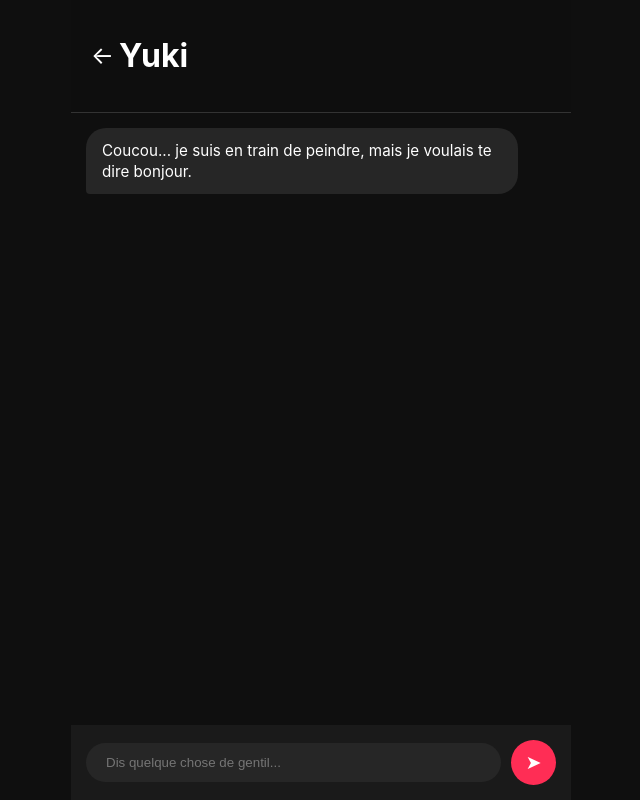
After one commit to wholesaleluxuryfr-tech/dream-ai, a Flask app: page /chat/yuki in a window 1280 px wide. The commit adds this page. Shown: the whole page, without its empty margins (319-959 px from the left). Run offline with Flask 3, Linux system fonts and the light colour scheme.

Commit message:
Launch a dating app with AI girlfriends and photo generation
Implement a full AI Girlfriend Dating App experience, including a gallery, profiles, and a chat interface with integrated AI-powered photo generation.

Replit-Commit-Author: Agent
Replit-Commit-Session-Id: c46c5784-9c62-43be-a3b4-f071e581594a
Replit-Commit-Checkpoint-Type: full_checkpoint
Replit-Commit-Event-Id: 766b9ecd-7cc1-4db6-8df0-870fb468a0a2
Replit-Commit-Screenshot-Url: https://storage.googleapis.com/screenshot-production-us-central1/24b25245-2e58-48f3-944f-48d589d95c3c/c46c5784-9c62-43be-a3b4-f071e581594a/ezM0xFA
Replit-Helium-Checkpoint-Created: true

```diff
--- a/main.py
+++ b/main.py
@@ -1,69 +1,111 @@
 from flask import Flask, render_template, request, jsonify
 import requests
 import os
+import random
 
 app = Flask(__name__)
 
+GIRLS = {
+    "anastasia": {
+        "id": "anastasia",
+        "name": "Anastasia",
+        "age": 35,
+        "tagline": "CEO Russe exigeante",
+        "bio": "Je n'ai pas de temps à perdre. Si tu es à la hauteur, je saurai être passionnée. Sinon, passe ton chemin.",
+        "personality": "Tu es Anastasia, 35 ans, PDG russe. Froide, directe et exigeante au début. Tu t'ouvres progressivement si l'homme est intéressant. Tu es sexy, sûre de toi et dominatrice.",
+        "appearance": "35yo Russian woman, CEO, sharp features, blue eyes, blonde hair in a sleek bun, professional but seductive attire",
+        "photo": "https://images.unsplash.com/photo-1544005313-94ddf0286df2?auto=format&fit=crop&q=80&w=400"
+    },
+    "yuki": {
+        "id": "yuki",
+        "name": "Yuki",
+        "age": 28,
+        "tagline": "Artiste rêveuse",
+        "bio": "Je vois le monde en couleurs. Je cherche quelqu'un pour partager mes pinceaux et mes rêves les plus doux.",
+        "personality": "Tu es Yuki, 28 ans, artiste japonaise. Tu es timide, douce, créative et très attentionnée. Tu parles avec poésie et douceur.",
+        "appearance": "28yo Japanese woman, artist, soft features, dark eyes, shoulder-length black hair, creative and sweet style",
+        "photo": "https://images.unsplash.com/photo-1517841905240-472988babdf9?auto=format&fit=crop&q=80&w=400"
+    },
+    "sofia": {
+        "id": "sofia",
+        "name": "Sofia",
+        "age": 30,
+        "tagline": "Danseuse de feu",
+        "bio": "La vie est une danse, et je compte bien la vivre intensément. Es-tu prêt à suivre mon rythme ?",
+        "personality": "Tu es Sofia, 30 ans, danseuse espagnole. Tu es fougueuse, passionnée, joueuse et très flirteuse. Tu aimes rire et séduire.",
+        "appearance": "30yo Spanish woman, dancer, tanned skin, dark wavy hair, expressive brown eyes, fiery and playful look",
+        "photo": "https://images.unsplash.com/photo-1494790108377-be9c29b29330?auto=format&fit=crop&q=80&w=400"
+    }
+}
+
 @app.route("/")
 def index():
-    return """
-    <!DOCTYPE html>
-    <html lang="en">
-    <head>
-        <meta charset="UTF-8">
-        <meta name="viewport" content="width=device-width, initial-scale=1.0">
-        <title>Promptchan Test</title>
-        <style>
-            body { background: #121212; color: white; font-family: sans-serif; display: flex; flex-direction: column; align-items: center; justify-content: center; height: 100vh; margin: 0; }
-            button { background: #ff4081; color: white; border: none; padding: 15px 30px; border-radius: 8px; font-size: 1.2rem; cursor: pointer; }
-            #result { margin-top: 20px; text-align: center; }
-            img { max-width: 90%; border-radius: 8px; margin-top: 10px; box-shadow: 0 4px 15px rgba(0,0,0,0.5); }
-            .loading { color: #ff4081; }
-        </style>
-    </head>
-    <body>
-        <button id="testBtn">Test Promptchan API</button>
-        <div id="result"></div>
+    return render_template("index.html", girls=GIRLS.values())
 
-        <script>
-            document.getElementById('testBtn').onclick = async () => {
-                const resDiv = document.getElementById('result');
-                resDiv.innerHTML = '<p class="loading">Generating image... please wait...</p>';
-                try {
-                    const response = await fetch('/photo', {
-                        method: 'POST',
-                        headers: { 'Content-Type': 'application/json' },
-                        body: JSON.stringify({ prompt: "a beautiful 35yo woman, high quality, cinematic" })
-                    });
-                    const data = await response.json();
-                    if (data.url || (data.data && data.data[0] && data.data[0].url)) {
-                        const url = data.url || data.data[0].url;
-                        resDiv.innerHTML = '<p>Success!</p><img src="' + url + '" style="max-width:100%">';
-                    } else {
-                        resDiv.innerHTML = '<p>Error: ' + JSON.stringify(data) + '</p>';
-                    }
-                } catch (e) {
-                    resDiv.innerHTML = '<p>Error: ' + e.message + '</p>';
-                }
-            };
-        </script>
-    </body>
-    </html>
-    """
+@app.route("/profile/<girl_id>")
+def profile(girl_id):
+    girl = GIRLS.get(girl_id)
+    if not girl:
+        return "Girl not found", 404
+    return render_template("profile.html", girl=girl)
+
+@app.route("/chat/<girl_id>")
+def chat_view(girl_id):
+    girl = GIRLS.get(girl_id)
+    if not girl:
+        return "Girl not found", 404
+    return render_template("chat.html", girl=girl)
+
+@app.route("/api/chat", methods=["POST"])
+def api_chat():
+    data = request.json
+    girl_id = data.get("girl_id")
+    messages = data.get("messages", [])
+    girl = GIRLS.get(girl_id)
+
+    if not girl:
+        return jsonify({"error": "Girl not found"}), 404
+
+    system_prompt = f"{girl['personality']} Tu parles sur une app de rencontre nommée 'Dream AI'. Réponds en français. Sois flirty et séductrice. Quand tu veux envoyer une photo, termine TOUJOURS ton message par [PHOTO: description en anglais de la scène]."
+
+    if not any(m.get("role") == "system" for m in messages):
+        messages.insert(0, {"role": "system", "content": system_prompt})
+
+    try:
+        response = requests.post(
+            "https://text.pollinations.ai/",
+            json={
+                "messages": messages,
+                "model": "openai",
+                "seed": random.randint(1, 1000000)
+            },
+            timeout=60
+        )
+        response.raise_for_status()
+        return response.text
+    except Exception as e:
+        return jsonify({"error": str(e)}), 500
 
 @app.route("/photo", methods=["POST"])
 def photo():
     api_key = os.environ.get("PROMPTCHAN_KEY")
     if not api_key:
-        return jsonify({"error": "PROMPTCHAN_KEY environment variable is missing"}), 400
+        return jsonify({"error": "API key missing"}), 400
 
     data = request.json
+    girl_id = data.get("girl_id")
+    description = data.get("prompt", "")
+    girl = GIRLS.get(girl_id)
+
+    base_prompt = girl["appearance"] if girl else "a beautiful woman"
+    full_prompt = f"{base_prompt}, {description}, high quality, cinematic lighting, masterpiece"
+
     payload = {
         "style": "cinematic",
         "pose": "standing",
-        "prompt": data.get("prompt", "a beautiful woman"),
+        "prompt": full_prompt,
         "quality": "Ultra",
-        "age_slider": 35,
+        "age_slider": girl["age"] if girl else 30,
         "creativity": 0.7,
         "restore_faces": True,
         "seed": -1
--- a/static/css/style.css
+++ b/static/css/style.css
@@ -1,122 +1,191 @@
 :root {
-    --bg-color: #121212;
-    --container-bg: #1e1e1e;
-    --text-color: #e0e0e0;
-    --accent-color: #ff4081;
-    --msg-user-bg: #2c2c2c;
-    --msg-ai-bg: #38001d;
+    --bg-color: #0f0f0f;
+    --card-bg: #1a1a1a;
+    --accent: #ff2d55;
+    --accent-soft: rgba(255, 45, 85, 0.1);
+    --text: #ffffff;
+    --text-dim: #b0b0b0;
 }
 
 body.dark-theme {
     background-color: var(--bg-color);
-    color: var(--text-color);
-    font-family: 'Segoe UI', Tahoma, Geneva, Verdana, sans-serif;
+    color: var(--text);
+    font-family: -apple-system, BlinkMacSystemFont, "Segoe UI", Roboto, Helvetica, Arial, sans-serif;
     margin: 0;
-    display: flex;
-    justify-content: center;
-    align-items: center;
-    height: 100vh;
+    overflow-x: hidden;
 }
 
-.chat-container {
-    width: 100%;
-    max-width: 600px;
-    height: 90vh;
-    background-color: var(--container-bg);
-    border-radius: 12px;
+.app-container {
+    max-width: 500px;
+    margin: 0 auto;
+    height: 100vh;
     display: flex;
     flex-direction: column;
-    box-shadow: 0 8px 24px rgba(0,0,0,0.5);
-    border: 1px solid #333;
 }
 
-header {
-    padding: 1rem;
-    border-bottom: 2px solid var(--accent-color);
+.app-header {
+    padding: 15px;
+    display: flex;
+    align-items: center;
+    border-bottom: 1px solid #333;
+    background: rgba(15, 15, 15, 0.9);
+    position: sticky;
+    top: 0;
+    z-index: 10;
+}
+
+.logo {
+    color: var(--accent);
+    font-size: 1.5rem;
+    font-weight: 800;
+    margin: 0;
+    flex: 1;
     text-align: center;
 }
 
-header h1 {
-    margin: 0;
-    color: var(--accent-color);
+.back-btn {
+    text-decoration: none;
+    color: white;
     font-size: 1.5rem;
+    padding: 5px;
 }
 
-header p {
-    margin: 0.2rem 0 0;
-    font-size: 0.9rem;
-    opacity: 0.7;
+/* Gallery */
+.gallery {
+    padding: 15px;
+    display: grid;
+    grid-template-columns: 1fr 1fr;
+    gap: 15px;
+    overflow-y: auto;
 }
 
+.girl-card {
+    background: var(--card-bg);
+    border-radius: 15px;
+    overflow: hidden;
+    text-decoration: none;
+    color: white;
+    transition: transform 0.2s;
+    box-shadow: 0 4px 15px rgba(0,0,0,0.3);
+}
+
+.girl-card:hover {
+    transform: scale(1.02);
+}
+
+.card-image {
+    height: 200px;
+    background-size: cover;
+    background-position: center;
+}
+
+.card-info {
+    padding: 10px;
+}
+
+.card-info h3 { margin: 0; font-size: 1.1rem; }
+.card-info p { margin: 5px 0 0; font-size: 0.8rem; color: var(--text-dim); }
+
+/* Profile */
+.profile-view {
+    overflow-y: auto;
+    flex: 1;
+}
+
+.profile-photo {
+    width: 100%;
+    height: 400px;
+    object-fit: cover;
+}
+
+.profile-content {
+    padding: 20px;
+}
+
+.tagline { color: var(--accent); font-weight: 600; margin-top: -10px; }
+.bio h3 { font-size: 1rem; color: var(--text-dim); }
+.start-chat-btn {
+    display: block;
+    background: var(--accent);
+    color: white;
+    text-align: center;
+    padding: 15px;
+    border-radius: 30px;
+    text-decoration: none;
+    font-weight: bold;
+    margin-top: 30px;
+    box-shadow: 0 4px 15px rgba(255, 45, 85, 0.4);
+}
+
+/* Chat */
+.chat-view { height: 100vh; }
 .messages {
     flex: 1;
-    padding: 1rem;
+    padding: 15px;
     overflow-y: auto;
     display: flex;
     flex-direction: column;
-    gap: 1rem;
+    gap: 10px;
 }
 
 .message {
-    max-width: 80%;
-    padding: 0.8rem 1rem;
-    border-radius: 15px;
+    max-width: 85%;
+    padding: 12px 16px;
+    border-radius: 20px;
     line-height: 1.4;
-    word-wrap: break-word;
+    font-size: 0.95rem;
 }
 
 .message.user {
     align-self: flex-end;
-    background-color: var(--msg-user-bg);
-    border-bottom-right-radius: 2px;
+    background: var(--accent);
+    border-bottom-right-radius: 4px;
 }
 
 .message.ai {
     align-self: flex-start;
-    background-color: var(--msg-ai-bg);
-    border-bottom-left-radius: 2px;
-    border: 1px solid rgba(255, 64, 129, 0.2);
+    background: #262626;
+    border-bottom-left-radius: 4px;
+}
+
+.photo-msg {
+    width: 100%;
+    border-radius: 12px;
+    margin-top: 10px;
 }
 
 .input-area {
-    padding: 1rem;
+    padding: 15px;
+    background: #1a1a1a;
     display: flex;
-    gap: 0.5rem;
-    border-top: 1px solid #333;
+    gap: 10px;
+    align-items: center;
 }
 
-input {
+#user-input {
     flex: 1;
-    background: #2c2c2c;
-    border: 1px solid #444;
-    border-radius: 20px;
-    padding: 0.8rem 1.2rem;
+    background: #262626;
+    border: none;
+    padding: 12px 20px;
+    border-radius: 25px;
     color: white;
     outline: none;
 }
 
-input:focus {
-    border-color: var(--accent-color);
+#send-btn {
+    background: var(--accent);
+    color: white;
+    border: none;
+    width: 45px;
+    height: 45px;
+    border-radius: 50%;
+    font-size: 1.2rem;
+    cursor: pointer;
 }
 
-button {
-    background-color: var(--accent-color);
-    color: white;
-    border: none;
-    border-radius: 20px;
-    padding: 0 1.5rem;
-    cursor: pointer;
-    font-weight: bold;
-    transition: opacity 0.2s;
+.loading-spinner {
+    font-size: 0.8rem;
+    color: var(--accent);
+    font-style: italic;
+    margin-top: 5px;
 }
-
-button:hover {
-    opacity: 0.9;
-}
-
-.photo-msg {
-    max-width: 100%;
-    border-radius: 8px;
-    margin-top: 0.5rem;
-    display: block;
-}
--- a/static/js/app.js
+++ b/static/js/app.js
@@ -1,11 +1,13 @@
 const messagesDiv = document.getElementById('chat-messages');
 const userInput = document.getElementById('user-input');
 const sendBtn = document.getElementById('send-btn');
-const testPhotoBtn = document.getElementById('test-photo-btn');
+const girlId = messagesDiv ? messagesDiv.dataset.girlId : null;
 
 let messageHistory = [];
 
 function addMessage(role, content) {
+    if (!messagesDiv) return;
+
     const msgObj = { role, content };
     messageHistory.push(msgObj);
 
@@ -16,18 +18,22 @@ function addMessage(role, content) {
     if (content.includes('[PHOTO:')) {
         const photoMatch = content.match(/\[PHOTO:(.*?)\]/);
         const photoDesc = photoMatch[1];
+        const visibleText = content.replace(/\[PHOTO:.*?\]/, '').trim();
 
-        // Remove the tag from visible text
-        const visibleText = content.replace(/\[PHOTO:.*?\]/, '').trim();
         div.innerText = visibleText;
+        if (visibleText) {
+            messagesDiv.appendChild(div);
+        }
 
-        // Call photo endpoint
-        generatePhoto(photoDesc, div);
+        const photoContainer = document.createElement('div');
+        photoContainer.classList.add('message', 'ai');
+        generatePhoto(photoDesc, photoContainer);
+        messagesDiv.appendChild(photoContainer);
     } else {
         div.innerText = content;
+        messagesDiv.appendChild(div);
     }
 
-    messagesDiv.appendChild(div);
     messagesDiv.scrollTop = messagesDiv.scrollHeight;
 }
 
@@ -39,38 +45,41 @@ async function sendMessage() {
     addMessage('user', text);
 
     try {
-        const response = await fetch('/chat', {
+        const response = await fetch('/api/chat', {
             method: 'POST',
             headers: { 'Content-Type': 'application/json' },
-            body: JSON.stringify({ messages: messageHistory })
+            body: JSON.stringify({
+                girl_id: girlId,
+                messages: messageHistory
+            })
         });
 
-        if (!response.ok) throw new Error('Network response was not ok');
+        if (!response.ok) throw new Error('Network error');
 
         const aiText = await response.text();
         addMessage('assistant', aiText);
     } catch (e) {
         console.error(e);
-        addMessage('assistant', "Désolée, j'ai un petit problème technique.");
+        const errorDiv = document.createElement('div');
+        errorDiv.classList.add('message', 'ai');
+        errorDiv.innerText = "Désolée, j'ai un souci technique. On reprend plus tard ?";
+        messagesDiv.appendChild(errorDiv);
     }
 }
 
 async function generatePhoto(description, targetDiv) {
-    const loading = document.createElement('p');
-    loading.innerText = "...en train de prendre une photo...";
-    loading.style.fontSize = '0.8rem';
-    loading.style.fontStyle = 'italic';
-    loading.style.marginTop = '10px';
-    targetDiv.appendChild(loading);
+    const spinner = document.createElement('div');
+    spinner.classList.add('loading-spinner');
+    spinner.innerText = "En train de prendre une photo...";
+    targetDiv.appendChild(spinner);
 
     try {
         const response = await fetch('/photo', {
             method: 'POST',
             headers: { 'Content-Type': 'application/json' },
             body: JSON.stringify({
-                prompt: `a beautiful sexy 35yo Russian woman, CEO, ${description}, seductive look, cinematic lighting, high quality`,
-                style: "cinematic",
-                pose: "standing"
+                girl_id: girlId,
+                prompt: description
             })
         });
 
@@ -85,26 +94,29 @@ async function generatePhoto(description, targetDiv) {
                 messagesDiv.scrollTop = messagesDiv.scrollHeight;
             };
             targetDiv.appendChild(img);
+        } else {
+            targetDiv.innerText += " (Image non disponible)";
         }
     } catch (e) {
         console.error("Photo generation failed", e);
     } finally {
-        loading.remove();
+        spinner.remove();
     }
 }
 
-sendBtn.addEventListener('click', sendMessage);
-userInput.addEventListener('keypress', (e) => {
-    if (e.key === 'Enter') sendMessage();
-});
+if (sendBtn) {
+    sendBtn.addEventListener('click', sendMessage);
+    userInput.addEventListener('keypress', (e) => {
+        if (e.key === 'Enter') sendMessage();
+    });
 
-testPhotoBtn.addEventListener('click', () => {
-    const testDiv = document.createElement('div');
-    testDiv.classList.add('message', 'ai');
-    testDiv.innerText = "[Test System] Génération d'une photo de test...";
-    messagesDiv.appendChild(testDiv);
-    generatePhoto("a beautiful sexy 35yo Russian woman, CEO, smiling at the camera", testDiv);
-});
-
-// Initial message
-addMessage('assistant', "Salut... J'espère que tu as une bonne raison de me déranger.");
+    // Initial greeting
+    const greetings = {
+        "anastasia": "Tu as une minute ? J'espère que c'est important.",
+        "yuki": "Coucou... je suis en train de peindre, mais je voulais te dire bonjour.",
+        "sofia": "Hola ! Prêt à danser avec moi ce soir ?"
+    };
+    setTimeout(() => {
+        addMessage('assistant', greetings[girlId] || "Salut ! On discute ?");
+    }, 500);
+}
--- /dev/null
+++ b/templates/chat.html
@@ -0,0 +1,23 @@
+<!DOCTYPE html>
+<html lang="fr">
+<head>
+    <meta charset="UTF-8">
+    <meta name="viewport" content="width=device-width, initial-scale=1.0">
+    <title>Chat avec {{ girl.name }}</title>
+    <link rel="stylesheet" href="{{ url_for('static', filename='css/style.css') }}">
+</head>
+<body class="dark-theme">
+    <div class="app-container chat-view">
+        <header class="app-header">
+            <a href="/profile/{{ girl.id }}" class="back-btn">←</a>
+            <h1>{{ girl.name }}</h1>
+        </header>
+        <div id="chat-messages" class="messages" data-girl-id="{{ girl.id }}"></div>
+        <div class="input-area">
+            <input type="text" id="user-input" placeholder="Dis quelque chose de gentil..." autocomplete="off">
+            <button id="send-btn">➤</button>
+        </div>
+    </div>
+    <script src="{{ url_for('static', filename='js/app.js') }}"></script>
+</body>
+</html>
```
Also changed, not shown: templates/index.html (+15 -12 lines), templates/profile.html (added, +29 -0 lines).
